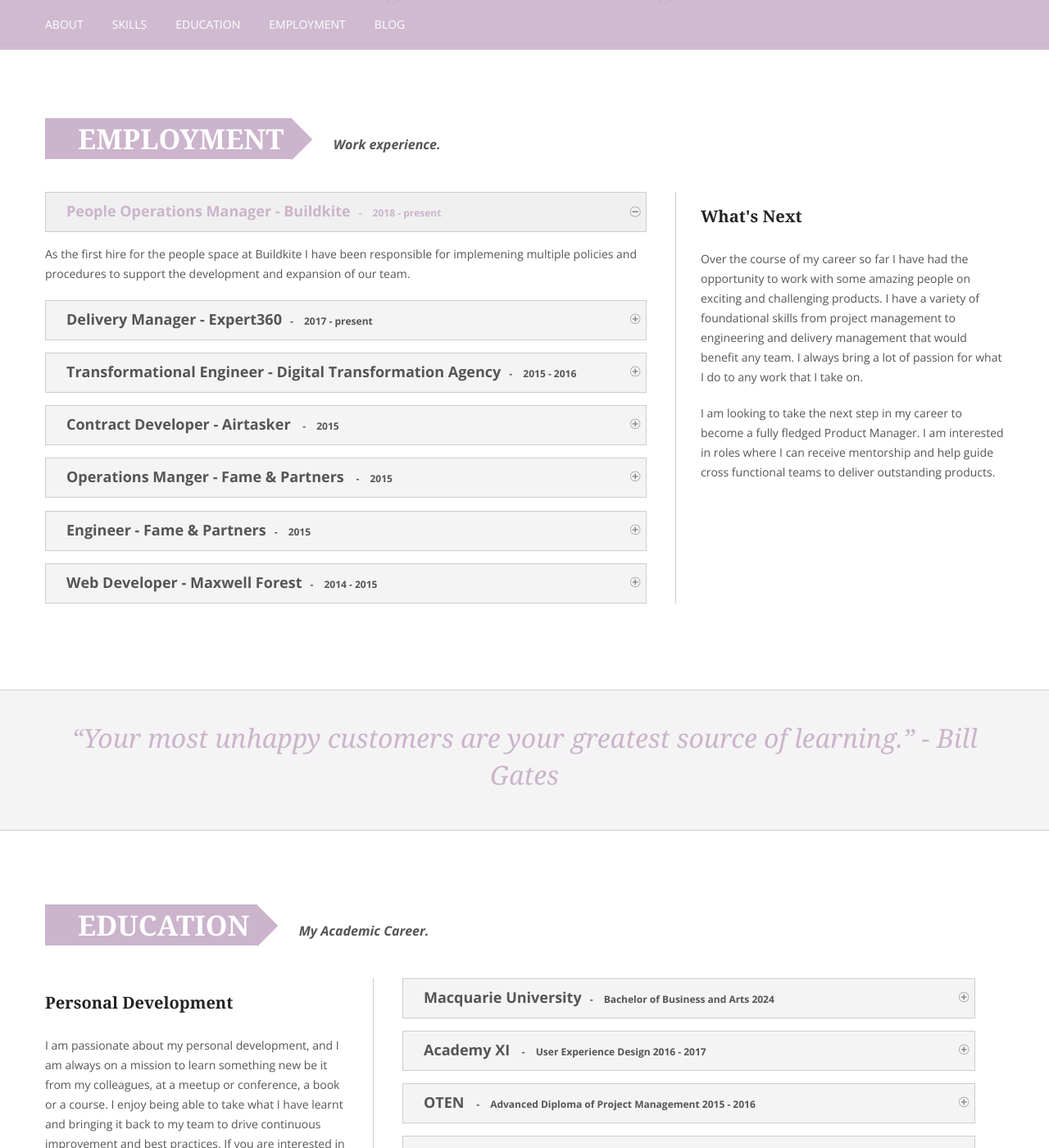
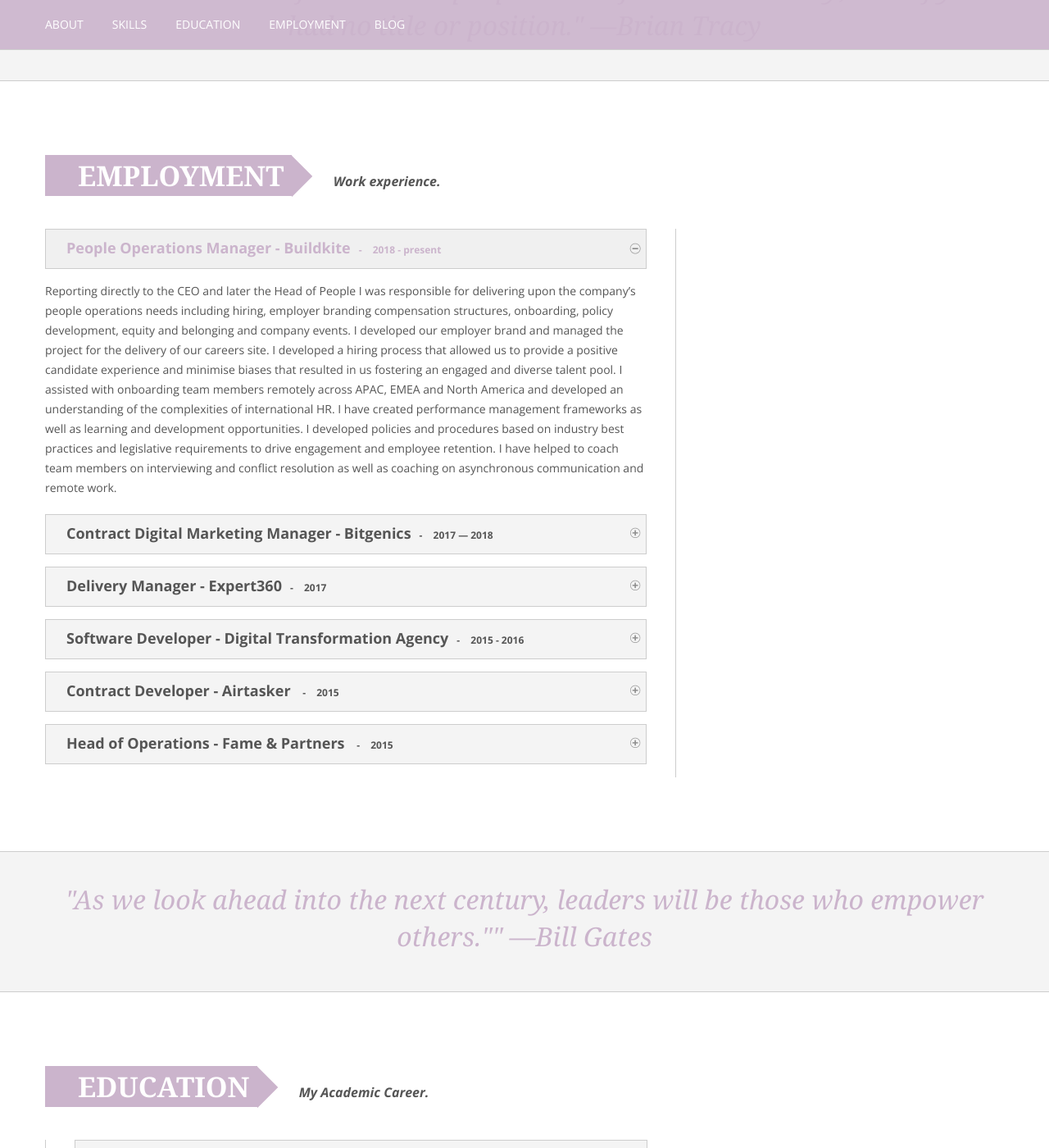
Before and after one commit to catherine-jones/catherine-jones.github.io, a Jekyll site: the page index.html, which Jekyll copies as it is, in a window 1280 px wide and 1400 px high, scrolled down 1095 px. Shown: the whole window at 82% size. Built offline with Jekyll 4.4.1, drawn with Linux system fonts in a browser that asks for light colours; nearby versions of some CDN libraries; comment, search, counter and statistics services are not loaded; some of the changed text lies outside the part shown.

Commit message:
update my details

```diff
--- a/index.html
+++ b/index.html
@@ -93,7 +93,7 @@
                   <li><a href="https://twitter.com/CathJones0" class="tooltip_hover" target="blank" title="Twitter">
                     <i class="fa fa-twitter" aria-hidden="true"></i>
                   </a></li>
-                  <li><a href="https://au.linkedin.com/in/catherineelizabethjones1" target="blank" class="tooltip_hover" title="Linkedin">
+                  <li><a href="https://www.linkedin.com/in/cathjones0/" target="blank" class="tooltip_hover" title="Linkedin">
                     <i class="fa fa-linkedin" aria-hidden="true"></i>
                   </a></li>
                 </ul>
@@ -110,12 +110,6 @@
             <p><a href="http://www.bitgirl101.com">http://www.bitgirl101.com</a></p>
           </div>
 
-          <div class="span4 item_info delay3">
-            <i class="fa fa-mobile" aria-hidden="true"></i>
-            <h4>Phone</h4>
-            <p>0404843789</p>
-          </div>
-
           <div class="span4 item_info delay4">
             <i class="fa fa-envelope" aria-hidden="true"></i>
             <h4>Email</h4>
@@ -130,7 +124,7 @@
      <!-- Title Area -->
     <section class="title_area">
       <div class="container">
-        <h1>"The value is in what gets used, not in what gets built." - Kris Gale</h1>
+        <h1>"Become the kind of leader that people would follow voluntarily; even if you had no title or position." —Brian Tracy</h1>
       </div>
     </section>
     <!-- End Title Area-->
@@ -151,45 +145,31 @@
                 <div class="border_right">
                   <div class="accordion-trigger">People Operations Manager - Buildkite<span>- </span><span> 2018 - present</span></div>
                  <div class="accordion-container">
-                     <p>As the first hire for the people space at Buildkite I have been responsible for implemening multiple policies and procedures to support the development and expansion of our team.</p>
+                     <p>Reporting directly to the CEO and later the Head of People I was responsible for delivering upon the company’s people operations needs including hiring, employer branding compensation structures, onboarding, policy development, equity and belonging and company events. I developed our employer brand and managed the project for the delivery of our careers site. I developed a hiring process that allowed us to provide a positive candidate experience and minimise biases that resulted in us fostering an engaged and diverse talent pool. I assisted with onboarding team members remotely across APAC, EMEA and North America and developed an understanding of the complexities of international HR. I have created performance management frameworks as well as learning and development opportunities. I developed policies and procedures based on industry best practices and legislative requirements to drive engagement and employee retention. I have helped to coach team members on interviewing and conflict resolution as well as coaching on asynchronous communication and remote work.</p>
                  </div>
-                  <div class="accordion-trigger">Delivery Manager - Expert360<span>- </span><span> 2017 - present</span></div>
+                 <div class="accordion-trigger">Contract Digital Marketing Manager - Bitgenics<span>- </span><span>2017 — 2018</span></div>
                  <div class="accordion-container">
-                     <p>As a delivery manager, I work with multidisciplinary teams as a servant leader to improve and support agile practices at all levels of the organisation. I use my skills as a problem solver to assist, guide and facilitate where needed but I am not afraid of getting in and doing the actual work. I have a passion for building diverse and inclusive teams and empowering those teams to deliver user centred products. I helped the company achieve a successful 13Million series B raise in July 2017 by improving and supporting agile practices in our delivery teams. Since then we have continued to work on improving our Continuous delivery practices and addressing our technical debt and user experience. </p>
+                     <p>As a part-time digital marketing manager at Bitgenics, I was responsible for engaging with our users and building brand and product awareness. I managed our social media content strategy across Twitter Facebook and Linkedin and doubled our Twitter followers in 6 months by analyzing data points and adjusting our strategy accordingly. I also implemented Google tag manager in our single page React site to gain a better understanding of our user's behaviour and to drive continuous improvements to our site.</p>
                  </div>
-                    <div class="accordion-trigger">Transformational Engineer - Digital Transformation Agency<span>- </span><span> 2015 - 2016</span></div>
+                  <div class="accordion-trigger">Delivery Manager - Expert360<span>- </span><span> 2017 </span></div>
+                 <div class="accordion-container">
+                     <p>As a delivery manager, I work with multidisciplinary teams as a servant leader to improve and support agile practices at all levels of the organization. I helped guide our ways of working, career leaders, learning and development, hiring and technical onboarding. I helped the company achieve a successful 13 Million series B raise in July 2017 by improving and supporting agile practices in our delivery teams. </p>
+                 </div>
+                    <div class="accordion-trigger">Software Developer - Digital Transformation Agency<span>- </span><span> 2015 - 2016</span></div>
                    <div class="accordion-container">
-                       <p>As a Transformational Engineer at the DTA, I have helped prototype complex applications rapidly based on user needs. After validating and quickly iterating on our prototype, I have created usable, semantic and accessible front end interfaces while working in cross functional agile teams. I ran regular knowledge sharing workshops on basic coding techniques, security and commonly used products such as GitHub to improve collaboration between technical and non-technical team members. I assisted in implementing a design guide approach to Government services. I helped run the DTA's technology guild which brings our entire technology team together fortnightly to share knowledge and address the technology issues in government.</p>
+                       <p>As a software developer at the Digital Transformation Office, I assisted with quickly scaling our engineering team by working alongside our Head of Engineering and HR. I conducted technical interviews and assisted with onboarding engineers. I helped foster a culture of learning and sharing through organising Guilds of practice. Outside of this, I worked to prototype complex applications rapidly based on user needs. After validating and quickly iterating on our prototype, I have created usable, semantic and accessible front end interfaces while working in cross-functional agile teams.</p>
                    </div>
                    <div class="accordion-trigger">Contract Developer - Airtasker <span>- </span><span>2015</span></div>
                 <div class="accordion-container">
                   <p>As a short term contractor at Airtasker, I assisted with the rebranding of their website in 2015. This project involved working on an existing React.js application to restructure the layout and write new maintainable style sheets. Working alongside the creative director and Design team, I quickly interpreted and implemented modular and responsive designs to meeting a tight launch deadline.</p>
                 </div>
-                   <div class="accordion-trigger">Operations Manger - Fame &amp; Partners <span>- </span><span> 2015</span></div>
+                   <div class="accordion-trigger">Head of Operations - Fame &amp; Partners <span>- </span><span> 2015</span></div>
                   <div class="accordion-container">
                       <p>As Operations Manager I was responsible for the day-to-day and strategic operations of the business. This included defining staff KPI's, performance measures and management as well as managing commercial arrangements with 3rd party vendors for infrastructure and tooling. I assisted with providing the product team with consumer-based insights into evolving requirements to help guide the development process. In this role I have gained experience in selecting, setting up, defining, documenting and communicating supporting toolsets in line with established support processes. I have worked independently and under tight deadlines, to determine priorities, analyse data and quickly respond when faced with new and complex tasks.</p>
                   </div>
 
-                  <div class="clearfix"></div>
-
-                  <div class="accordion-trigger">Engineer - Fame &amp; Partners<span>- </span><span>2015</span></div>
-                  <div class="accordion-container">
-                      <p>As an Engineer for Fame &amp; Partners I was responsible for working alongside Design, UX and our CTO in the implementation of a website redesign. I successfully managed tight deadlines and conflicting priorities to deliver a responsive e-commerce platform that allows the end user to choose to customise and purchase their dream special event dress. I worked closely with marketing on supporting them with promotional landing pages which helped us to delivery month on month growth in revenue.  My dedication and passion for the business and the people involved saw me promoted to Operations Manager in May 2015.</p>
-                  </div>
-
-                  <div class="accordion-trigger">Web Developer - Maxwell Forest<span>- </span><span>2014 - 2015</span></div>
-                  <div class="accordion-container">
-                      <p>As a Web Developer at Maxwell Forest, I worked closely with our design team and senior Engineers to develop beautiful, functional and responsive web interfaces that promoted our brand and products. During this time I gained valuable skills in responsive web development, expanded my experience with jQuery, CoffeeScript, SASS, Ruby and Rails and learnt about product development.</p>
-                  </div>
+                <div class="clearfix"></div>
               </div>
-          </div>
-
-          <div class="span4">
-            <h4>What's Next</h4>
-            <p>Over the course of my career so far I have had the opportunity to work with some amazing people on exciting and challenging products. I have a variety of foundational skills from project management to engineering and delivery management that would benefit any team. I always bring a lot of passion for what I do to any work that I take on.</p>
-
-          <p>I am looking to take the next step in my career to become a fully fledged Product Manager. I am interested in roles where I can receive mentorship and help guide cross functional teams to deliver outstanding products.</p>
-
           </div>
         </div>
       </div>
@@ -199,7 +179,7 @@
      <!-- Title Area -->
     <section class="title_area">
       <div class="container">
-        <h1>“Your most unhappy customers are your greatest source of learning.” - Bill Gates </h1>
+        <h1>"As we look ahead into the next century, leaders will be those who empower others."" —Bill Gates </h1>
       </div>
     </section>
     <!-- End Title Area-->
@@ -217,16 +197,11 @@
 
         <div class="row-fluid">
 
-          <div class="span4">
-            <h4>Personal Development</h4>
-            <p>I am passionate about my personal development, and I am always on a mission to learn something new be it from my colleagues, at a meetup or conference, a book or a course. I enjoy being able to take what I have learnt and bringing it back to my team to drive continuous improvement and best practices. If you are interested in what I am learning check out my <a href="https://trello.com/b/ZQnjc82O/personal-development" taget="blank">Kanban board.</a></p>
-          </div>
-
           <div class="span8">
             <div class="border_left">
-              <div class="accordion-trigger">Macquarie University<span>- </span><span>Bachelor of Business and Arts 2024</span></div>
+              <div class="accordion-trigger">Macquarie University<span>- </span><span>Bachelor of Commerce and Arts 2024</span></div>
               <div class="accordion-container">
-                <p>Undertaking a double degree in Business with a major in HR and Arts with a major in Gender Studies part time.</p>
+                <p>Currently completing my Bachelor's Degree part-time with a major in HR and Gender Studies. I am focusing on the economics of discrimination as well as organisational psychology, strategic HR, change management, workplace relations and international HR.</p>
               </div>
               <div class="accordion-trigger">Academy XI <span>- </span><span>User Experience Design 2016 - 2017</span></div>
               <div class="accordion-container">
@@ -283,22 +258,22 @@
           <!-- Our Skills-->
           <div class="span6">
             <div class="meter color nostripes">
-              <span style="width: 70%"><span>Technical Skills</span></span>
+              <span style="width: 80%"><span>Communication</span></span>
             </div>
             <div class="meter color nostripes">
-              <span style="width: 60%"><span>Recruiting</span></span>
+              <span style="width: 90%"><span>Leadership</span></span>
             </div>
             <div class="meter color nostripes">
-              <span style="width: 60%"><span>Remote Work</span></span>
+              <span style="width: 90%"><span>Project Management</span></span>
             </div>
             <div class="meter color nostripes">
-              <span style="width: 50%"><span>Project Management</span></span>
+              <span style="width: 50%"><span>Relationship Management</span></span>
             </div>
             <div class="meter color nostripes">
-              <span style="width: 90%"><span>Prioritisation</span></span>
+              <span style="width: 90%"><span>Employee Recruitment & Retention</span></span>
             </div>
             <div class="meter color nostripes">
-              <span style="width: 80%"><span>Stakeholder Engagement</span></span>
+              <span style="width: 80%"><span>Business Process Improvement</span></span>
             </div>
           </div>
           <!-- End Our Skills-->
@@ -306,22 +281,22 @@
           <!-- Our Skills-->
           <div class="span6">
             <div class="meter color nostripes">
-              <span style="width: 60%"><span>Facilitation</span></span>
+              <span style="width: 80%"><span>Policy and Process Management</span></span>
             </div>
             <div class="meter color nostripes">
-              <span style="width: 60%"><span>Coaching</span></span>
+              <span style="width: 70%"><span>HR Compliance</span></span>
             </div>
             <div class="meter color nostripes">
-              <span style="width: 70%"><span>Problem solving</span></span>
+              <span style="width: 70%"><span>Coaching & Mentoring</span></span>
             </div>
             <div class="meter color nostripes">
-              <span style="width: 80%"><span>Communication</span></span>
+              <span style="width: 30%"><span>Elixir</span></span>
             </div>
             <div class="meter color nostripes">
-              <span style="width: 70%"><span>Presenting</span></span>
+              <span style="width: 40%"><span>Ruby on Rails</span></span>
             </div>
             <div class="meter color nostripes">
-              <span style="width: 70%"><span>Leading teams</span></span>
+              <span style="width: 70%"><span>SASS</span></span>
             </div>
           </div>
           <!-- End Our Skills-->
@@ -334,7 +309,7 @@
     <!-- Title Area -->
     <section class="title_area">
       <div class="container">
-        <h1>“A great product manager has the brain of an engineer, the heart of a designer, and the speech of a diplomat.” - Deep Nishar</h1>
+        <h1>“The growth and development of people is the highest calling of leadership." —Harvey Firestone</h1>
       </div>
     </section>
     <!-- End Title Area-->
```
Also changed, not shown: other parts of index.html (+1 -1 lines).
